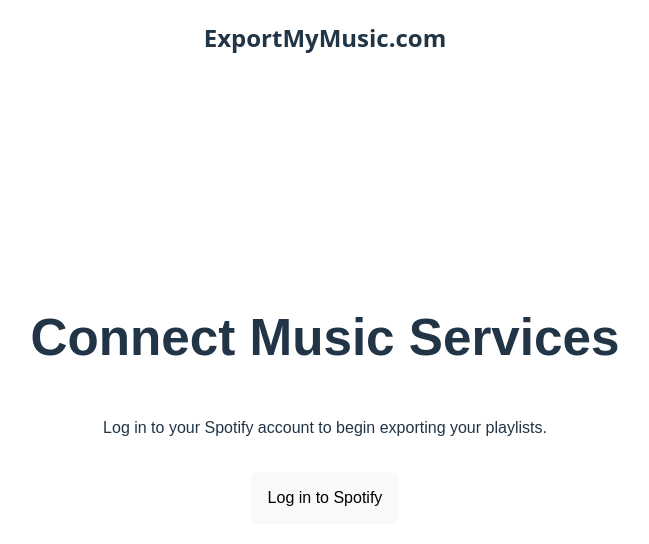
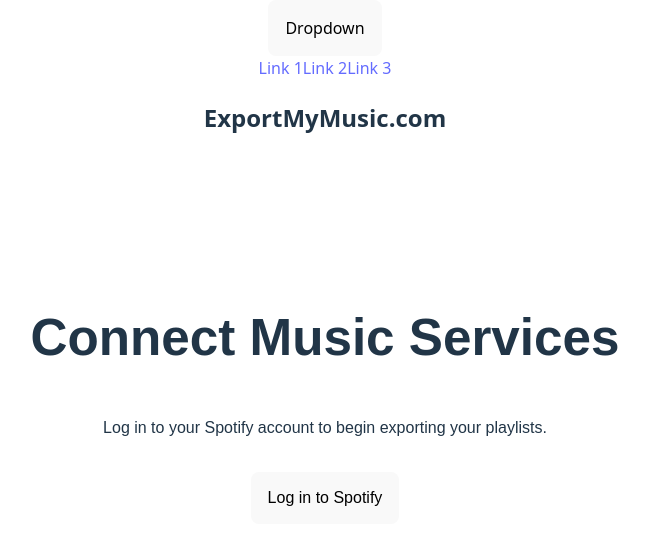
Before and after one commit to baileyvanwormer/SpotifyToPDF, a React (Vite) app in the folder frontend/: page / in a window 1280 px wide. Shown: the top 544 px of the page, without its empty margins (315-964 px from the left). Built offline with nearby package versions, Linux system fonts and the light colour scheme.

Commit message:
took out background color, will need to add logic for dark mode

```diff
--- a/frontend/src/components/Header.jsx
+++ b/frontend/src/components/Header.jsx
@@ -2,6 +2,14 @@
 const Header = () => {
     return (
       <header className="site-header">
+        <div class="dropdown">
+            <button onclick="myFunction()" class="dropbtn">Dropdown</button>
+            <div id="myDropdown" class="dropdown-content">
+                <a href="#">Link 1</a>
+                <a href="#">Link 2</a>
+                <a href="#">Link 3</a>
+            </div>
+        </div>
         <h2>ExportMyMusic.com</h2>
       </header>
     );
--- a/frontend/src/index.css
+++ b/frontend/src/index.css
@@ -87,7 +87,6 @@ p {
   text-align: center;
   width: 100%;
   font-size: 1rem;
-  background-color: #ffffff;
 }
 
 .dash-header {
```
